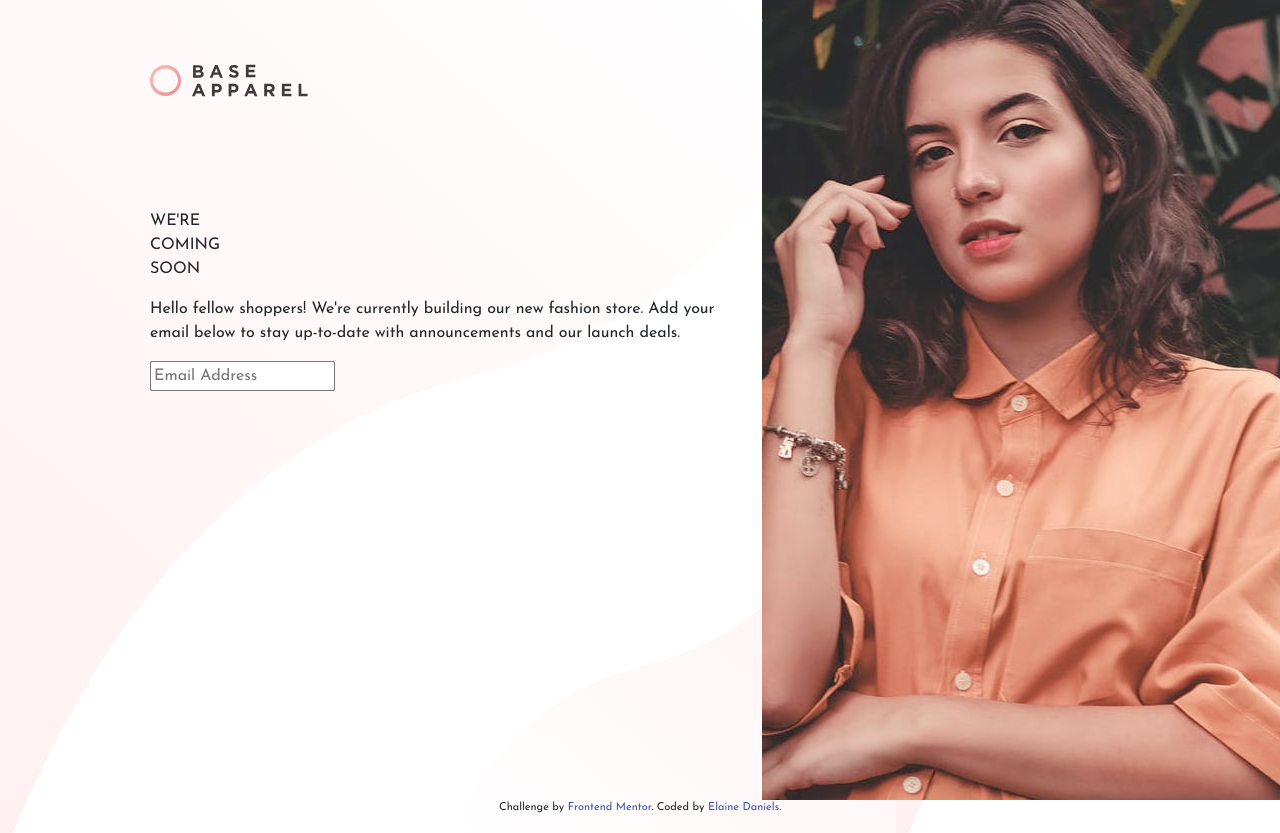
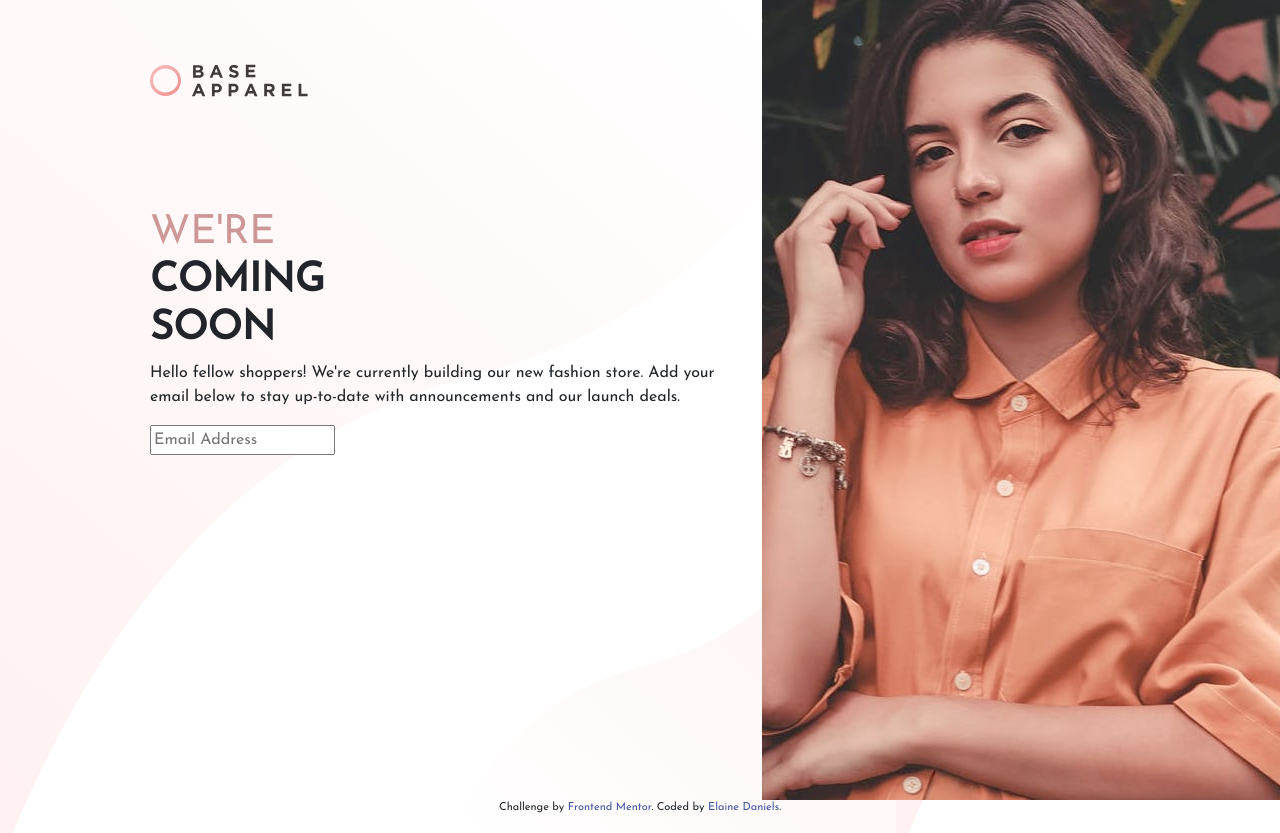
Before and after one commit to ElaineRosettaDaniels/base-apparel, a plain HTML site: page index.html in a window 1280 px wide. Drawn offline with nearby package versions, Linux system fonts and the light colour scheme.

Commit message:
daily update

```diff
--- a/base-apparel-styles.css
+++ b/base-apparel-styles.css
@@ -27,7 +27,7 @@ body {
 }
 
 #cs {
-    font-weight:
+    font-weight: 600;
 }
 
 #hero-desktop {
@@ -40,5 +40,5 @@ body {
 }
 
 #we {
-    font-weight: 300;
+    color: hsl(0, 36%, 70%);
 }
--- a/index.html
+++ b/index.html
@@ -21,13 +21,13 @@
             <div class="col-lg-7" id="scrn-left">
                 <img src="images/logo.svg" alt="Base Apparel Logo" id="ba-logo" />
 
-                <p id="coming-soon">
+                <h1 id="coming-soon">
                     <span id="we">WE'RE</span> <br />
                     <span id="cs">
                         COMING <br />
                         SOON
                     </span>
-                </p>
+                </h1>
 
                 <p>
                     Hello fellow shoppers! We're currently building our new fashion store.
```
